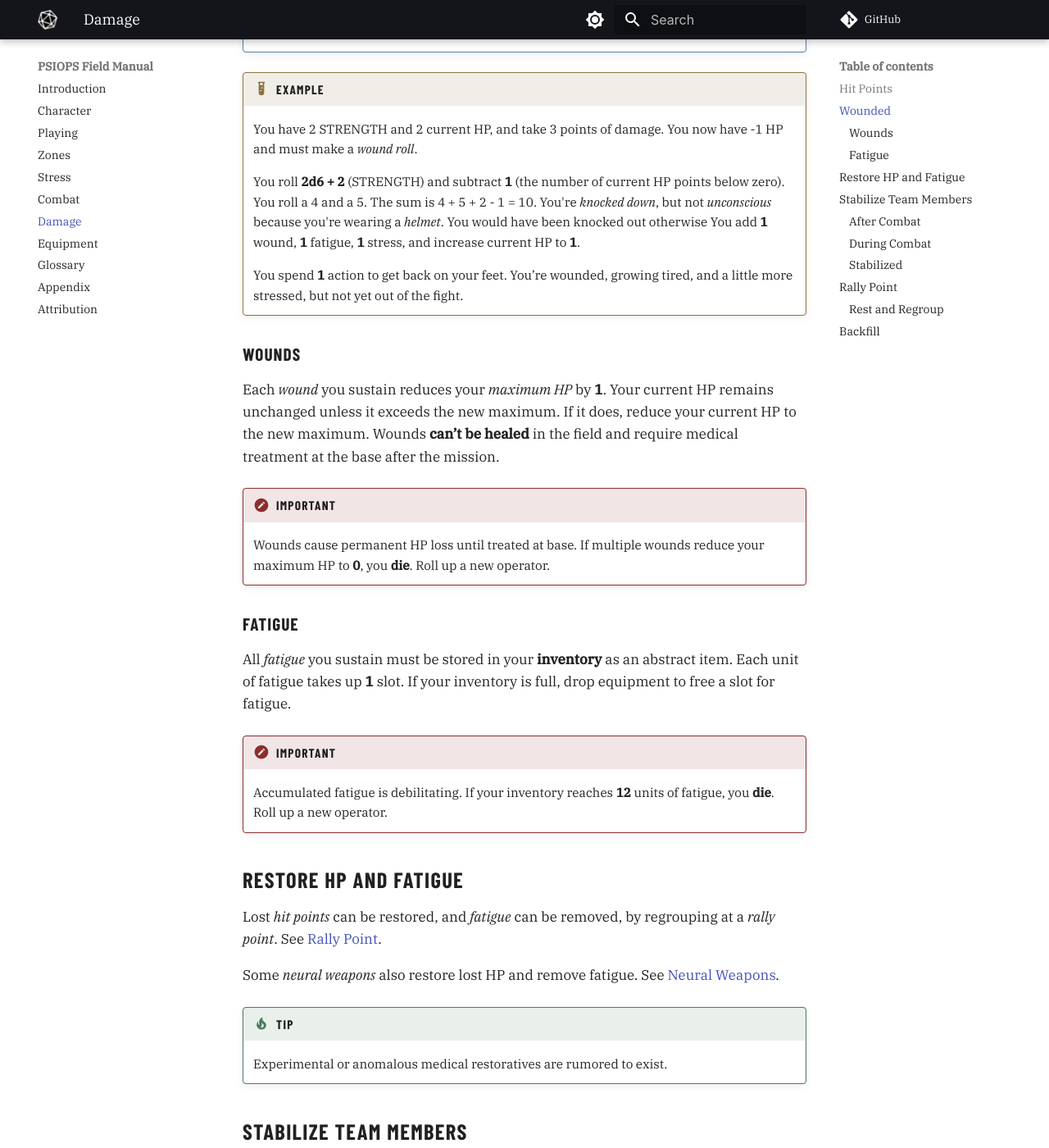
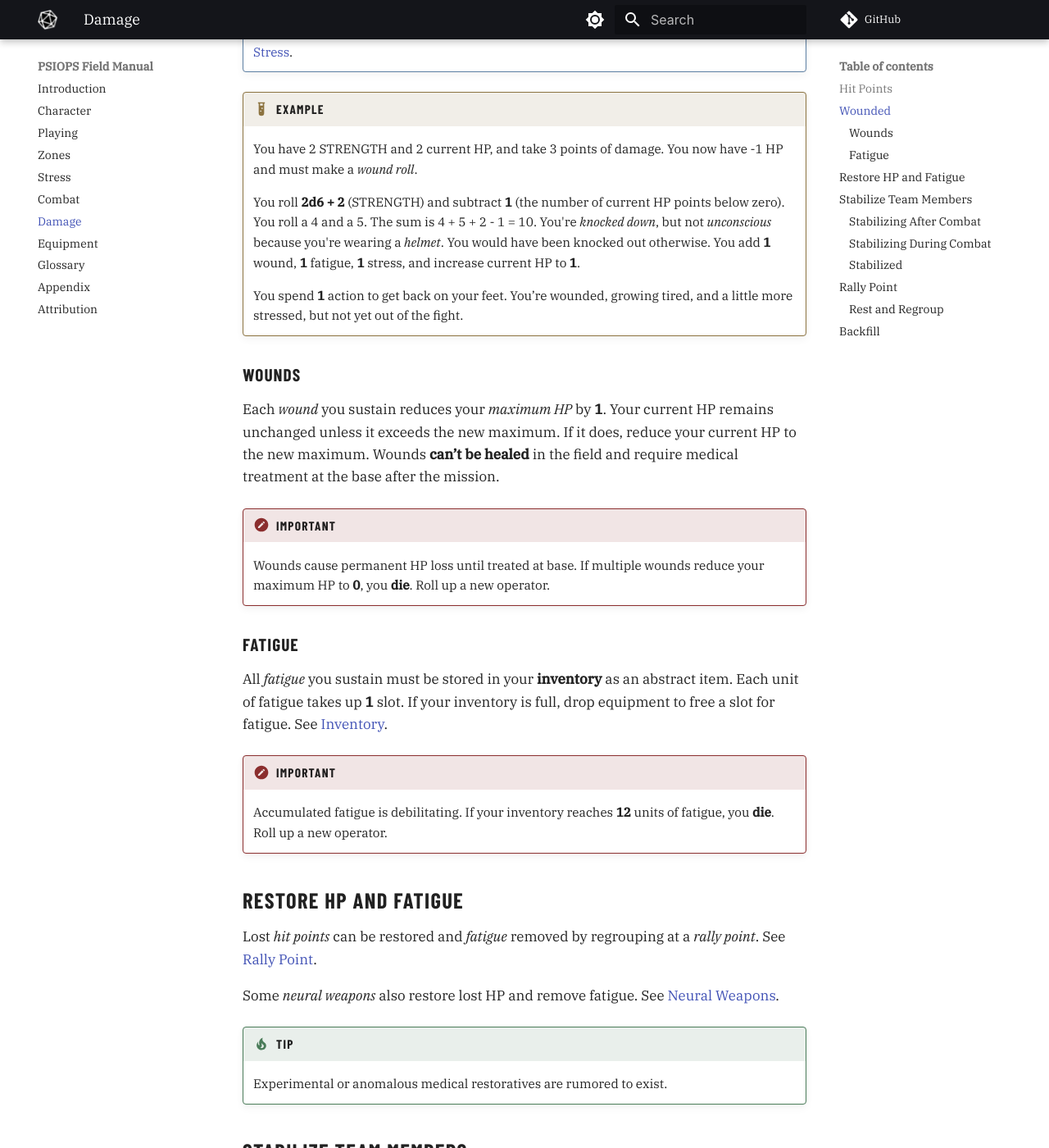
Before and after one commit to joemoose/psiops, an MkDocs documentation site: the page built from docs/damage.md, in a window 1280 px wide and 1400 px high, scrolled down 1116 px. Shown: the whole window at 82% size. Built offline with MkDocs 1.6.1 and Material for MkDocs 9.7.7, drawn with Linux system fonts in a browser that asks for light colours; plug-ins that fetch from the network failed and are left out; comment, search, counter and statistics services are not loaded; some of the changed text lies outside the part shown.

Commit message:
Update damage.md

```diff
--- a/docs/damage.md
+++ b/docs/damage.md
@@ -28,13 +28,13 @@
 
 !!! note
 
-	If knocked *unconscious* and pushed to *maximum stress*, you still make a *stress roll*. Any resulting *panicked* or *locked-in* conditions take effect once you revive. See [Maximum Stress](stress.md#maximum-stress).
+	If knocked *unconscious* and pushed to *maximum stress*, you still make a *stress roll*. Any resulting *panicked* or *locked-in* conditions take effect after you are revived. See [Maximum Stress](stress.md#maximum-stress).
 
 !!! example
 
 	You have 2 STRENGTH and 2 current HP, and take 3 points of damage. You now have -1 HP and must make a *wound roll*.
 
-	You roll **2d6 + 2** (STRENGTH) and subtract **1** (the number of current HP points below zero). You roll a 4 and a 5. The sum is 4 + 5 + 2 - 1 = 10. You're *knocked down*, but not *unconscious* because you're wearing a *helmet*. You would have been knocked out otherwise  You add **1** wound, **1** fatigue, **1** stress, and increase current HP to **1**.
+	You roll **2d6 + 2** (STRENGTH) and subtract **1** (the number of current HP points below zero). You roll a 4 and a 5. The sum is 4 + 5 + 2 - 1 = 10. You're *knocked down*, but not *unconscious* because you're wearing a *helmet*. You would have been knocked out otherwise. You add **1** wound, **1** fatigue, **1** stress, and increase current HP to **1**.
 
 	You spend **1** action to get back on your feet. You’re wounded, growing tired, and a little more stressed, but not yet out of the fight.
 
@@ -48,7 +48,7 @@
 
 ### Fatigue
 
-All *fatigue* you sustain must be stored in your **inventory** as an abstract item. Each unit of fatigue takes up **1** slot. If your inventory is full, drop equipment to free a slot for fatigue.
+All *fatigue* you sustain must be stored in your **inventory** as an abstract item. Each unit of fatigue takes up **1** slot. If your inventory is full, drop equipment to free a slot for fatigue. See [Inventory](equipment.md#inventory).
 
 !!! important
 
@@ -56,7 +56,7 @@
 
 ## Restore HP and Fatigue
 
-Lost *hit points* can be restored, and *fatigue* can be removed, by regrouping at a *rally point*. See [Rally Point](#rally-point).
+Lost *hit points* can be restored and *fatigue* removed by regrouping at a *rally point*. See [Rally Point](#rally-point).
 
 Some *neural weapons* also restore lost HP and remove fatigue. See [Neural Weapons](character.md#neural-weapons).
 
@@ -68,15 +68,15 @@
 
 Stabilizing an *incapacitated* team member requires medical supplies, such as the individual aid kit in your basic kit. Once medical supplies are available, you can stabilize a team member after combat or during the battle, as described in the following sections.
 
-### After Combat
+### Stabilizing After Combat
 
 If you have medical supplies, you **automatically** stabilize an *incapacitated* team member **after** combat ends. After stabilizing your team member, remove the medical supplies from your inventory.
 
-### During Combat
+### Stabilizing During Combat
 
 If you need to stabilize an *incapacitated* team member **during** combat, the action is complex and risky, and it uses a *mission clock* to track progress. The clock typically has 4 segments. See [Mission Clocks](playing.md#mission-clocks).
 
-To **stabilize a team member in combat**, first acquire medical supplies, then make a *stabilization roll*. Roll **2d6 + TACTICS**. Apply the result as follows:
+To stabilize, first acquire medical supplies, then make a *stabilization roll*. Roll **2d6 + TACTICS**. Apply the result as follows:
 
 <div class="roll-table" markdown="1">
 
```
